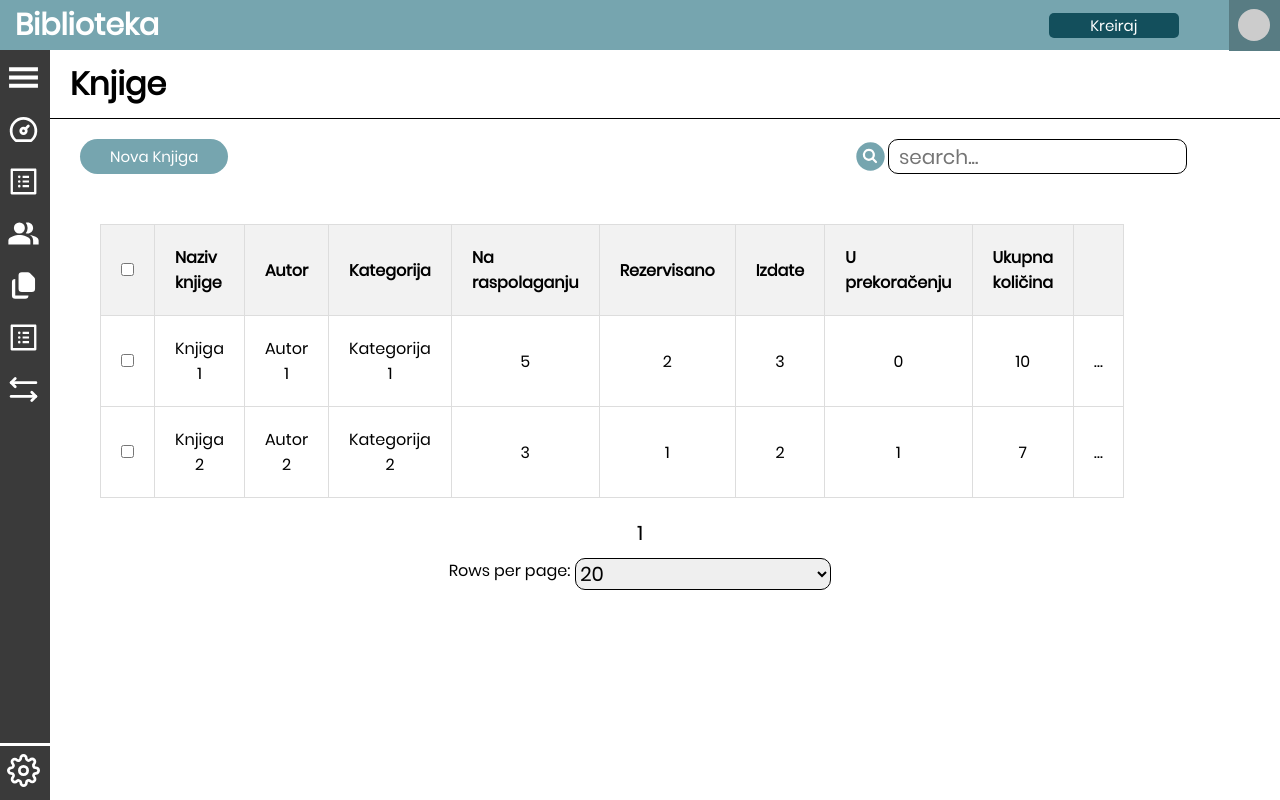
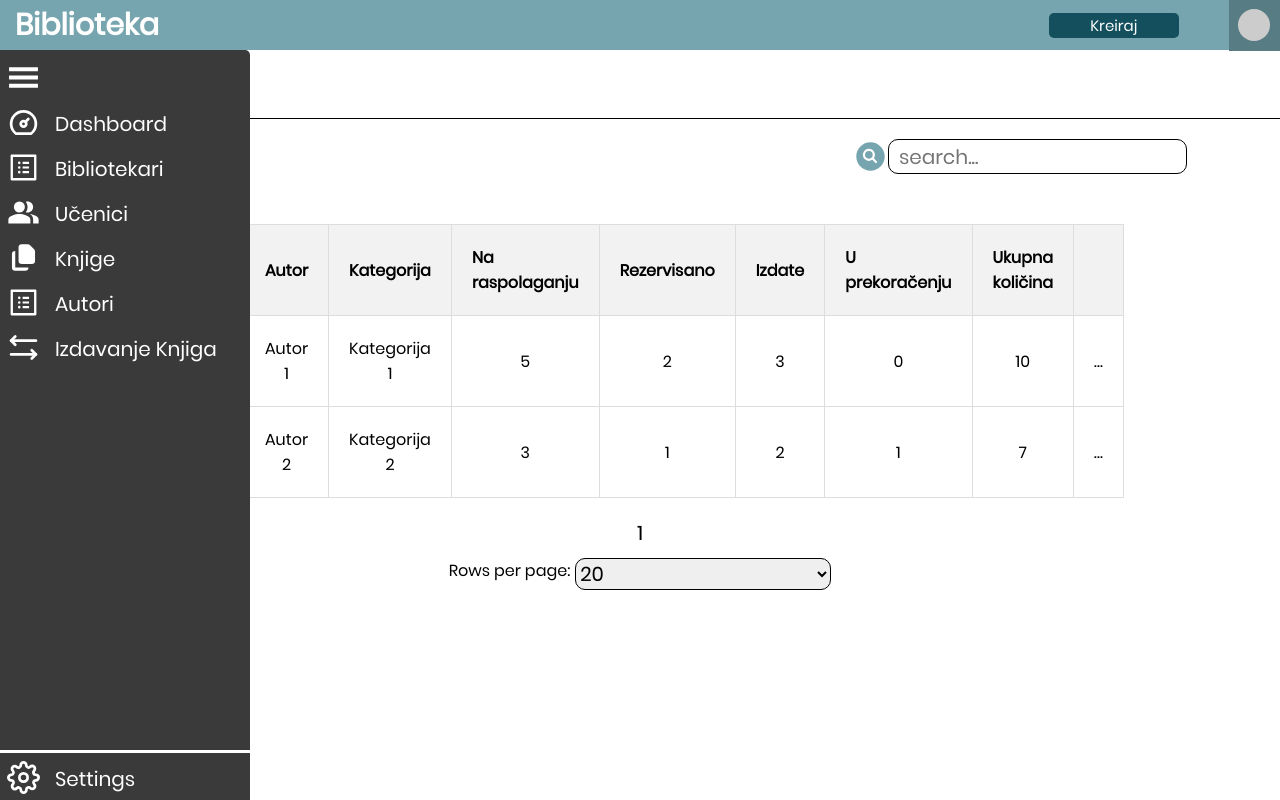
Before and after one commit to Masulaa/online-biblioteka, a React (Create React App) app: page /EvidentionOfBooks in a window 1280 px wide. Both pictures are taken after a click on the icon 22 px from the left and 77 px from the top of the page. Built offline with nearby package versions, Linux system fonts and the light colour scheme.

Commit message:
side navbar is finished, with all animations

```diff
--- a/package.json
+++ b/package.json
@@ -15,6 +15,8 @@
     "react-redux": "^8.0.7",
     "react-router-dom": "^6.11.2",
     "react-scripts": "5.0.1",
+    "react-transition-group": "^4.4.5",
+    "redux": "^4.2.1",
     "web-vitals": "^2.1.4"
   },
   "scripts": {
--- a/src/components/books-evidention/EvidentionOfBooks.css
+++ b/src/components/books-evidention/EvidentionOfBooks.css
@@ -40,10 +40,25 @@ body {
   color: white;
   border-radius: 25px;
   font-size: 15px;
-  transition: background-color 0.3s ease;
+  transition: z-index 1s ease, background-color 0.4s ease;
   border: none;
+  z-index:1;
+  opacity: 1;
 }
 
+.nova-knjiga-iza {
+  padding-left: 30px;
+  padding-right: 30px;
+  margin-left: 80px;
+  background-color: #76a5af;
+  color: white;
+  border-radius: 25px;
+  font-size: 15px;
+  transition: all 0.4s ease;
+  border: none;
+  z-index:0;
+  opacity: 0;
+}
 .nova-knjiga:hover {
   background-color: #51737b;
 }
--- a/src/components/books-evidention/EvidentionOfBooks.js
+++ b/src/components/books-evidention/EvidentionOfBooks.js
@@ -1,12 +1,19 @@
 import "./EvidentionOfBooks.css";
 import Table from "./table";
+
 import { useNavigate } from "react-router-dom";
+import { useSelector } from "react-redux";
+
 import NavBar from "../navbars/navbar";
 
 import { HiMagnifyingGlassCircle } from "react-icons/hi2";
 
 function EvidentionOfBooks() {
+
+  const isMenuOpen = useSelector((state) => state.menu.isMenuOpen);
+
   const navigate = useNavigate();
+
   return (
     <body>
       <NavBar />
@@ -16,7 +23,7 @@ function EvidentionOfBooks() {
       <div className="line2"></div>
       <div className="new-book">
         <button
-          className="nova-knjiga"
+          className={isMenuOpen ? 'nova-knjiga-iza' : 'nova-knjiga'}
           onClick={() => {
             navigate("/EvidentionOfBooks/NewBook/BookDetails");
           }}
--- a/src/components/books-evidention/new-book/NewBook.css
+++ b/src/components/books-evidention/new-book/NewBook.css
@@ -185,15 +185,6 @@ select{
   background-color: white;
 }
 
-.line {
-  width: 50px;
-  height: 3px;
-  background-color: white;
-  margin-bottom: 10px;
-  position: fixed;
-  margin-top: 320px;
-}
-
 .settings {
   position:fixed;
   color: white;
--- a/src/components/navbars/navbar.css
+++ b/src/components/navbars/navbar.css
@@ -9,8 +9,20 @@
     flex-direction: row;
     justify-content: toend;
   }
+
   .line{
-  margin: 0;
+      width: 50px;
+      height: 3px;
+      background-color: white;
+      margin-bottom: 10px;
+      position: fixed;
+      margin-top: 320px;
+      transition:  all 0.3s ease-in-out;
+  }
+  .line-expanded{
+    margin: 0;
+    margin-top: -5px;
+    width: 100%;
   }
   .bottomicons{
     position:fixed;
@@ -23,16 +35,36 @@
     height: 100%;
   }
 
-  .line{
-    margin-top: -5px;
+  .par{
+    opacity: 0;
+    font-weight: 400;
+    margin-left: 10px;
+    font-size: 20px;
+    color: white;
+    margin-top: 7px;
+    transition: all 0.3s ease-in-out;
+    transform: translateY(-20px);
   }
+
+  .par-expanded{
+    opacity: 1;
+    transform: translateY(0);
+    z-index: 1;
+  }
+
+  .celija{
+    display: flex;
+    flex-direction: row;
+  }
+
   .top-nav {
     display: flex;
     justify-content: space-between;
     align-items: center;
     height: 50px;
     background-color: #76A5AF;
-  }.logo {
+  }
+  .logo {
     color: white;
     font-weight: bold;
     font-size: 1rem;
@@ -42,22 +74,45 @@
   .profile {
     display: flex;
     align-items: center;
-  }.profile1 {
+  }
+  .profile1 {
     background-color: rgb(88, 124, 131);
     padding: 0.6rem;
-  }  .profile-tab {
+  }
+  .profile-tab {
     width: 32px;
     height: 32px;
     background-color: #ccc;
     border-radius: 20px;
-  }  aside {
+  }
+  .aside {
     background-color: #3a3a3a;
     width: 50px;
     padding-bottom: 214px;
     height: 100%;
     position: fixed;
     z-index: 1;
+    transition:  width 0.4s ease-in-out;
   }
+  .aside-expanded {
+  background-color: #3a3a3a;
+  width: 250px;
+  padding-bottom: 214px;
+  height: 100%;
+  position: fixed;
+  z-index: 1;
+  border-radius: 0px 5px 0px 5px;
+  transition:  width 0.4s ease-in-out;
+}
+
+.aside-expanded::before{
+  width: 250px;
+}
+
+.aside::before{
+  width: 50px;
+}
+
   .side-nav ul {
     list-style-type: none;
     padding: 0;
@@ -74,7 +129,7 @@
     margin-bottom: 10px;
   }
 
-  .icon {
+  .icon2 {
     padding-left: 2px;
     color: white;
     margin: 5px;
@@ -82,7 +137,7 @@
     transition: font-size 0.3s ease;
     cursor: pointer;
   }
-  .icon:hover{
+  .icon2:hover{
     font-size: 40px;
   }
   .settings {
--- a/src/components/navbars/navbar.js
+++ b/src/components/navbars/navbar.js
@@ -1,5 +1,10 @@
+import { useState } from "react";
 import { useNavigate } from "react-router-dom";
+
 import "./navbar.css";
+
+import { useDispatch } from "react-redux";
+
 import { GiHamburgerMenu } from "react-icons/gi";
 import { TbDashboard } from "react-icons/tb";
 import { AiOutlineProfile } from "react-icons/ai";
@@ -7,8 +12,24 @@ import { MdPeopleAlt } from "react-icons/md";
 import { HiDocumentDuplicate } from "react-icons/hi";
 import { TbArrowsLeftRight } from "react-icons/tb";
 import { FiSettings } from "react-icons/fi";
+
+import { menuActions } from "../../store/menuStore";
 function NavBar() {
   const navigate = useNavigate();
+
+  const dispatch = useDispatch();
+
+  const [isTouched, setIsTouched] = useState(false);
+
+  const isTouchedHandler = () => {
+    setIsTouched(!isTouched);
+    if(!isTouched){
+    dispatch(menuActions.openMenu())}
+    else {
+      dispatch(menuActions.closeMenu());
+    }
+  };
+
   return (
     <div>
       <header className="header">
@@ -24,35 +45,62 @@ function NavBar() {
       </header>
 
       <div className="main-content">
-        <aside>
+        <aside className={`aside ${isTouched ? "aside-expanded" : ""}`}>
           <nav className="sidebar">
             <ul className="lista">
-              <li>
-                <GiHamburgerMenu className="icon" />
+              <li className="celija">
+                <GiHamburgerMenu className="icon2" onClick={isTouchedHandler} />
               </li>
-              <li>
-                <TbDashboard className="icon" />
+              <li className="celija">
+                <TbDashboard className="icon2" />
+                <p className={`par ${isTouched ? "par-expanded" : ""}`}>
+                  Dashboard
+                </p>
               </li>
-              <li>
-                <AiOutlineProfile className="icon" />
+              <li className="celija">
+                <AiOutlineProfile className="icon2" />
+                <p className={`par ${isTouched ? "par-expanded" : ""}`}>
+                  Bibliotekari
+                </p>
               </li>
-              <li>
-                <MdPeopleAlt className="icon" />
+              <li className="celija">
+                <MdPeopleAlt className="icon2" />
+                <p className={`par ${isTouched ? "par-expanded" : ""}`}>
+                  Učenici
+                </p>
               </li>
-              <li>
-                <HiDocumentDuplicate className="icon" onClick={()=>{
-                  navigate('/EvidentionOfBooks')
-                }} />
+              <li className="celija">
+                <HiDocumentDuplicate
+                  className="icon2"
+                  onClick={() => {
+                    navigate("/EvidentionOfBooks");
+                  }}
+                />
+                <p className={`par ${isTouched ? "par-expanded" : ""}`}>
+                  Knjige
+                </p>
               </li>
-              <li>
-                <AiOutlineProfile className="icon" />
+              <li className="celija">
+                <AiOutlineProfile className="icon2" />
+                <p className={`par ${isTouched ? "par-expanded" : ""}`}>
+                  Autori
+                </p>
               </li>
-              <li>
-                <TbArrowsLeftRight className="icon" />
-              </li>
+              <li className="celija">
+                <TbArrowsLeftRight className="icon2" />
+                <p className={`par ${isTouched ? "par-expanded" : ""}`}>
+                  Izdavanje Knjiga
+                </p>
+              </li >
               <div className="bottomicons">
-                <span className="line"></span>
-                <FiSettings className="icon" />
+                <li className="celija">
+                <span
+                  className={`line ${isTouched ? "line-expanded" : ""}`}
+                ></span>
+                <FiSettings className="icon2" />
+                <p className={`par ${isTouched ? "par-expanded" : ""}`}>
+                  Settings
+                </p></li>
               </div>
             </ul>
             <div className="all-lists"></div>
--- a/src/index.js
+++ b/src/index.js
@@ -2,12 +2,12 @@ import React from 'react';
 import ReactDOM from 'react-dom/client';
 import './index.css';
 import App from './App';
-import items from "./store/store"
-import {Provider} from "react-redux";
+import store from './store/index';
+import { Provider } from "react-redux";
 
 const root = ReactDOM.createRoot(document.getElementById('root'));
 root.render(
-  <Provider store={items}>
-    <App />
-  </Provider>
+    <Provider store={store}>
+      <App />
+    </Provider>
 );
--- a/src/store/store.js
+++ b/src/store/bookStore.js
@@ -1,4 +1,4 @@
-import { configureStore, createSlice } from "@reduxjs/toolkit";
+import { createSlice } from "@reduxjs/toolkit";
 
 const initialState = {
   kategorije: ["lektire", "udžbenici", "roman", "drama", "zbirke pjesama"],
@@ -40,11 +40,4 @@ const bookSlice = createSlice({
 });
 
 export const bookActions = bookSlice.actions;
-
-const items = configureStore({
-  reducer: {
-    books: bookSlice.reducer
-  }
-});
-
-export default items;
+export default bookSlice.reducer;
--- /dev/null
+++ b/src/store/index.js
@@ -0,0 +1,12 @@
+import { configureStore } from  '@reduxjs/toolkit'
+
+import menuReducer from "./menuStore"
+import bookReducer from "./bookStore"
+
+const store = configureStore({
+  reducer:{books: bookReducer,
+  menu: menuReducer}
+});
+
+
+export default store;
--- /dev/null
+++ b/src/store/menuStore.js
@@ -0,0 +1,21 @@
+import { createSlice } from "@reduxjs/toolkit";
+
+const initialMenuState = {
+    isMenuOpen: false,
+  };
+
+const menuSlice = createSlice({
+  name: 'menu',
+  initialState: initialMenuState,
+  reducers: {
+    openMenu: (state) => {
+      state.isMenuOpen = true;
+    },
+    closeMenu: (state) => {
+      state.isMenuOpen = false;
+    },
+  },
+});
+
+  export const menuActions = menuSlice.actions;
+  export default menuSlice.reducer;
```
Also changed, not shown: 1 other file (tests, documents, lock files or other folders).
